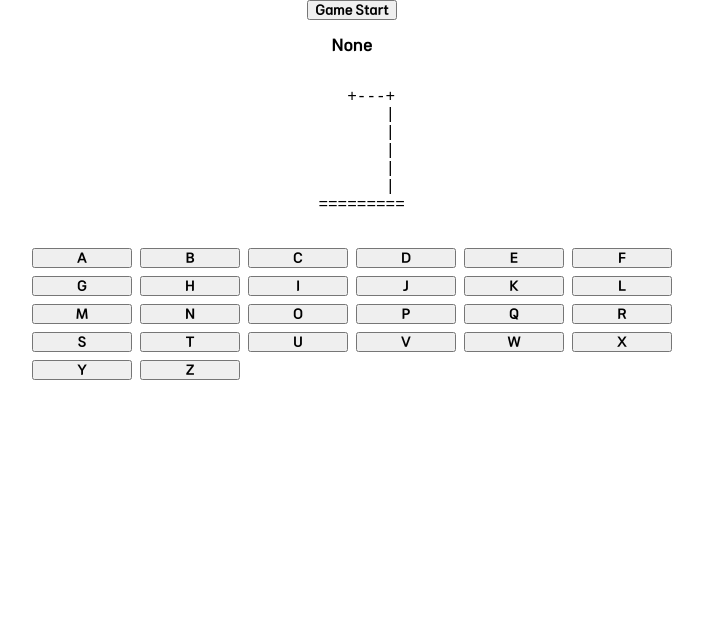
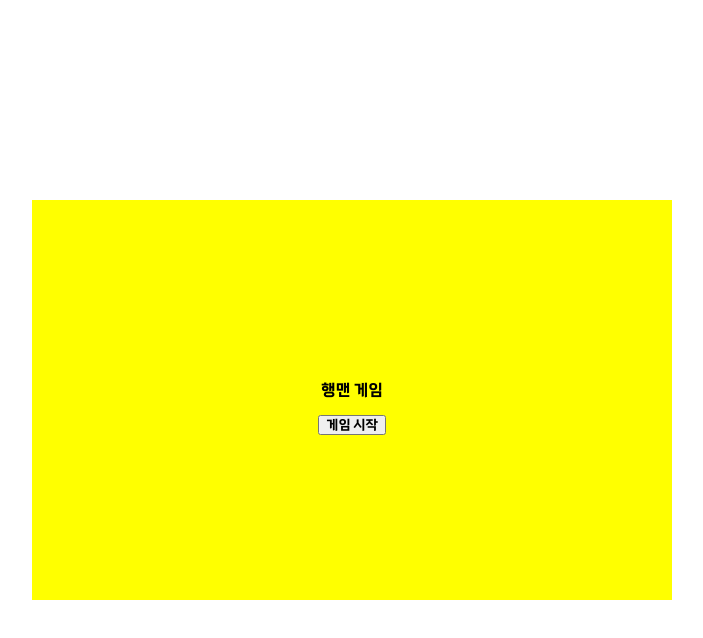
Before and after one commit to WaokE/CoYukDea_HangMan, a React (Create React App) app: page / in a window 1280 px wide. Shown: the top 638 px of the page, without its empty margins (288-991 px from the left). Built offline with nearby package versions, Linux system fonts and the light colour scheme.

Commit message:
Feat: Game start modal

```diff
--- a/public/index.html
+++ b/public/index.html
@@ -5,39 +5,12 @@
         <link rel="icon" href="%PUBLIC_URL%/favicon.ico" />
         <meta name="viewport" content="width=device-width, initial-scale=1" />
         <meta name="theme-color" content="#000000" />
-    <meta
-      name="description"
-      content="Web site created using create-react-app"
-    />
+        <meta name="description" content="Web site created using create-react-app" />
         <link rel="apple-touch-icon" href="%PUBLIC_URL%/logo192.png" />
-    <!--
-      manifest.json provides metadata used when your web app is installed on a
-      user's mobile device or desktop. See https://developers.google.com/web/fundamentals/web-app-manifest/
-    -->
         <link rel="manifest" href="%PUBLIC_URL%/manifest.json" />
-    <!--
-      Notice the use of %PUBLIC_URL% in the tags above.
-      It will be replaced with the URL of the `public` folder during the build.
-      Only files inside the `public` folder can be referenced from the HTML.
-
-      Unlike "/favicon.ico" or "favicon.ico", "%PUBLIC_URL%/favicon.ico" will
-      work correctly both with client-side routing and a non-root public URL.
-      Learn how to configure a non-root public URL by running `npm run build`.
-    -->
         <title>React App</title>
     </head>
     <body>
-    <noscript>You need to enable JavaScript to run this app.</noscript>
         <div id="root"></div>
-    <!--
-      This HTML file is a template.
-      If you open it directly in the browser, you will see an empty page.
-
-      You can add webfonts, meta tags, or analytics to this file.
-      The build step will place the bundled scripts into the <body> tag.
-
-      To begin the development, run `npm start` or `yarn start`.
-      To create a production bundle, use `npm run build` or `yarn build`.
-    -->
     </body>
 </html>
--- a/src/App.js
+++ b/src/App.js
@@ -3,6 +3,7 @@ import useStore from "./Store/Store";
 import GameStatus from "./Components/GameStatus";
 import DrawHangman from "./Components/DrawHangMan";
 import AlphabetButtons from "./Components/AlphabetButtons";
+import GameStartModal from "./Components/Modals/GameStartModal";
 import GameOverModal from "./Components/Modals/GameOverModal";
 import GameWinModal from "./Components/Modals/GameWinModal";
 
@@ -10,13 +11,19 @@ import "./Fonts/Font.css";
 import "./App.css";
 
 function App() {
-    const { isGameOverMessageVisible, isGameWinMessageVisible } = useStore();
+    const { isGameStartMessageVisible, isGameOverMessageVisible, isGameWinMessageVisible } =
+        useStore();
 
     return (
         <div className="App">
-            <GameStatus />
-            <DrawHangman />
-            <AlphabetButtons />
+            {isGameStartMessageVisible && <GameStartModal />}
+            {!isGameStartMessageVisible && (
+                <>
+                    <GameStatus /> <DrawHangman />
+                    <AlphabetButtons />
+                </>
+            )}
+
             {isGameOverMessageVisible && <GameOverModal />}
             {isGameWinMessageVisible && <GameWinModal />}
         </div>
--- a/src/Components/GameStatus.js
+++ b/src/Components/GameStatus.js
@@ -1,16 +1,10 @@
 import useStore from "../Store/Store";
 
 const GameStatus = () => {
-    const { currentWord, gameSetup } = useStore();
+    const { currentWord } = useStore();
 
-    const handleGameStart = () => {
-        gameSetup();
-    };
     return (
         <div>
-            <button onClick={handleGameStart} style={{ fontFamily: "MainFont" }}>
-                Game Start
-            </button>
             <p>{currentWord}</p>
         </div>
     );
--- /dev/null
+++ b/src/Components/Modals/GameStartModal.js
@@ -0,0 +1,38 @@
+import styled from "styled-components";
+
+import useStore from "../../Store/Store";
+
+const ModalWrapper = styled.div`
+    position: fixed;
+    top: 50%;
+    left: 50%;
+    transform: translate(-50%, -50%);
+    width: 50%;
+    height: 50%;
+    display: flex;
+    background-color: yellow;
+    align-items: center;
+    justify-content: center;
+`;
+
+const GameStartModal = () => {
+    const { hideGameStartMessage, gameSetup } = useStore();
+
+    const handleStartGame = () => {
+        hideGameStartMessage();
+        gameSetup();
+    };
+
+    return (
+        <ModalWrapper>
+            <div>
+                <p>행맨 게임</p>
+                <button onClick={handleStartGame} style={{ fontFamily: "MainFont" }}>
+                    게임 시작
+                </button>
+            </div>
+        </ModalWrapper>
+    );
+};
+
+export default GameStartModal;
--- a/src/Store/Store.js
+++ b/src/Store/Store.js
@@ -58,6 +58,14 @@ const useStore = create((set) => ({
         });
     },
 
+    isGameStartMessageVisible: true,
+    showGameStartMessage() {
+        set(() => ({ isGameStartMessageVisible: true }));
+    },
+    hideGameStartMessage() {
+        set(() => ({ isGameStartMessageVisible: false }));
+    },
+
     isGameOverMessageVisible: false,
     showGameOverMessage() {
         set(() => ({ isGameOverMessageVisible: true }));
```
Lines whose indentation alone changed are shown as unchanged.
